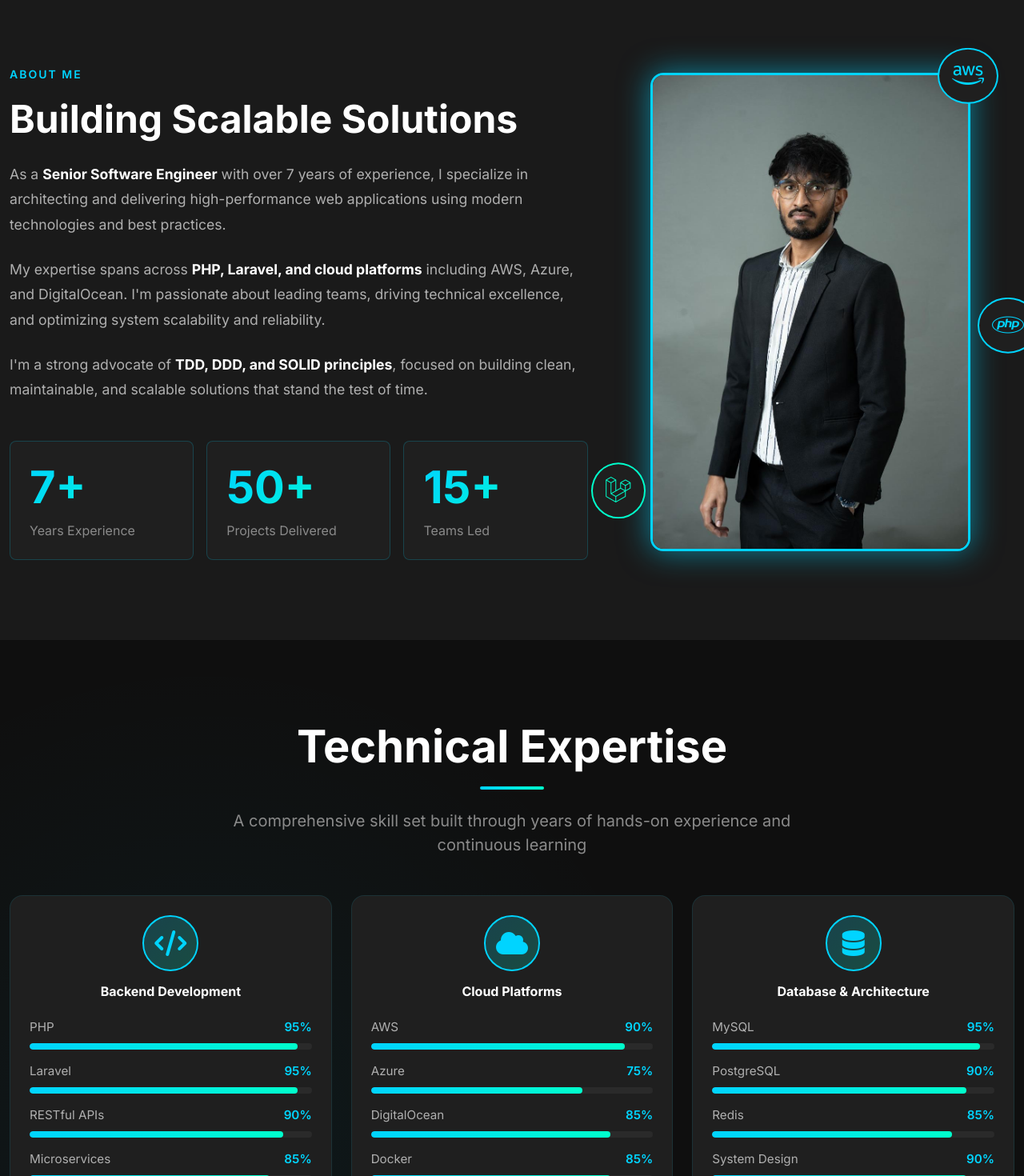
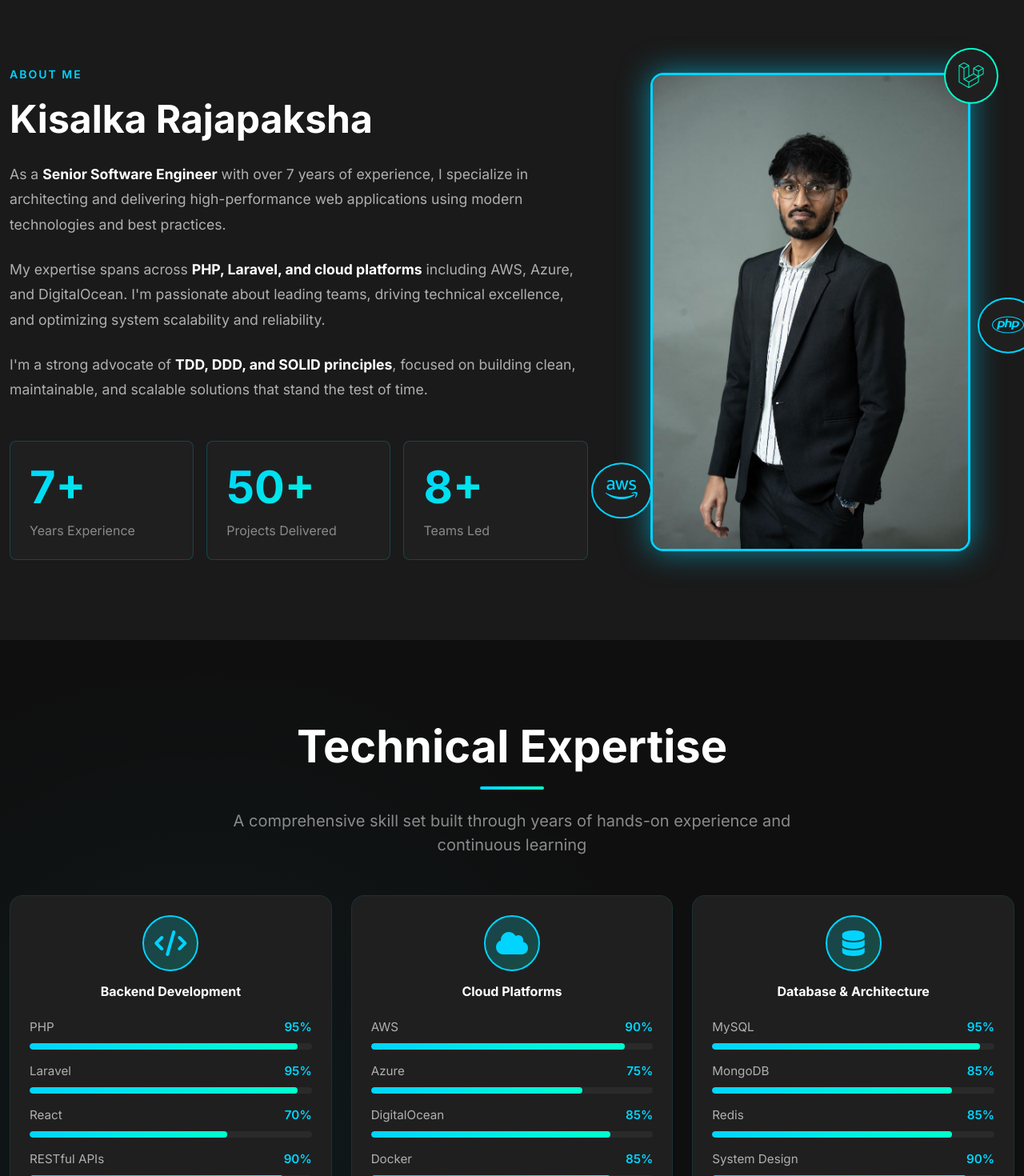
Before and after one commit to Kistlak/kisalka-portfolio, a React (Vite) app: page / in a window 1280 px wide. Shown: the part 820-2290 px from the top of the page at 80% size. Built offline with nearby package versions, Linux system fonts and the light colour scheme.

Commit message:
updated about

```diff
--- a/src/pages/home/components/About.tsx
+++ b/src/pages/home/components/About.tsx
@@ -4,7 +4,7 @@ export default function About() {
   const metrics = [
     { value: '7+', label: 'Years Experience' },
     { value: '50+', label: 'Projects Delivered' },
-    { value: '15+', label: 'Teams Led' }
+    { value: '8+', label: 'Teams Led' }
   ];
 
   return (
@@ -26,7 +26,7 @@ export default function About() {
             </div>
 
             <h2 className="display-5 fw-bold mb-4" style={{ color: '#ffffff' }}>
-              Building Scalable Solutions
+              Kisalka Rajapaksha
             </h2>
 
             <p className="mb-4" style={{ color: '#b0b0b0', lineHeight: '1.8', fontSize: '1.1rem' }}>
@@ -83,11 +83,11 @@ export default function About() {
                   className="rounded-circle p-3 float-animation"
                   style={{
                     backgroundColor: '#1f1f1f',
-                    border: '2px solid #00d4ff',
+                    border: '2px solid #00ffcc',
                     animationDelay: '0s'
                   }}
                 >
-                  <i className="fab fa-aws fa-2x" style={{ color: '#00d4ff' }}></i>
+                  <i className="fab fa-laravel fa-2x" style={{ color: '#00ffcc' }}></i>
                 </div>
               </div>
 
@@ -96,11 +96,11 @@ export default function About() {
                   className="rounded-circle p-3 float-animation"
                   style={{
                     backgroundColor: '#1f1f1f',
-                    border: '2px solid #00ffcc',
+                    border: '2px solid #00d4ff',
                     animationDelay: '1s'
                   }}
                 >
-                  <i className="fab fa-laravel fa-2x" style={{ color: '#00ffcc' }}></i>
+                  <i className="fab fa-aws fa-2x" style={{ color: '#00d4ff' }}></i>
                 </div>
               </div>
 
--- a/src/pages/home/components/Skills.tsx
+++ b/src/pages/home/components/Skills.tsx
@@ -11,8 +11,8 @@ export default function Skills() {
       skills: [
         { name: 'PHP', level: 95 },
         { name: 'Laravel', level: 95 },
-        { name: 'RESTful APIs', level: 90 },
-        { name: 'Microservices', level: 85 }
+        { name: 'React', level: 70 },
+        { name: 'RESTful APIs', level: 90 }
       ]
     },
     {
@@ -30,7 +30,7 @@ export default function Skills() {
       title: 'Database & Architecture',
       skills: [
         { name: 'MySQL', level: 95 },
-        { name: 'PostgreSQL', level: 90 },
+        { name: 'MongoDB', level: 85 },
         { name: 'Redis', level: 85 },
         { name: 'System Design', level: 90 }
       ]
```
